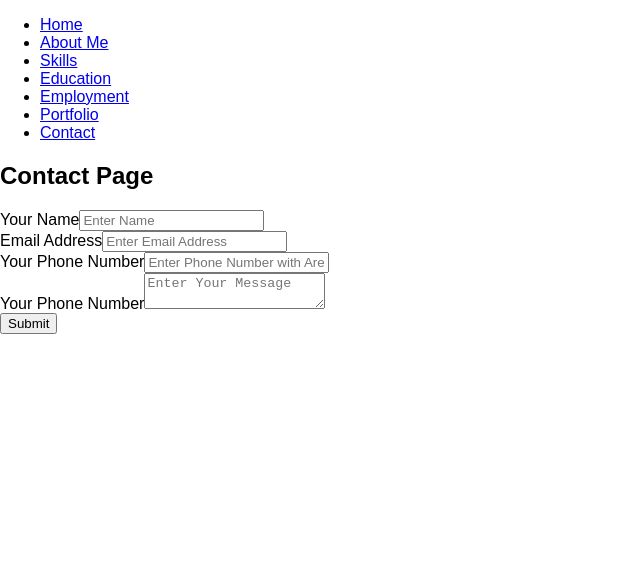
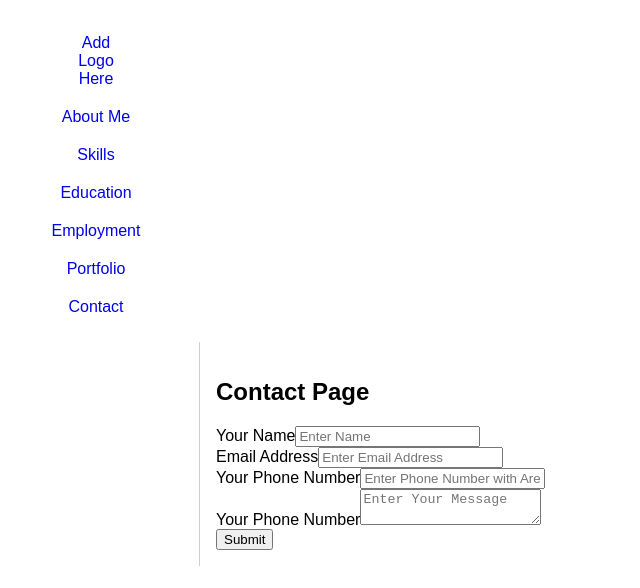
Before and after one commit to marinaher/marina-portfolio, a React (Create React App) app: page /Contact in a window 1280 px wide. Shown: the top 588 px of the page, without its empty margins (0-640 px from the left). Built offline with nearby package versions, Linux system fonts and the light colour scheme.

Commit message:
updated classnames and styles

```diff
--- a/src/containers/Navbar/index.js
+++ b/src/containers/Navbar/index.js
@@ -11,15 +11,15 @@ import './navbar.css';
 
 const Navbar = () => (
   <Router>
-    <nav className="navbar-container">
-      <ul className="navbar-list">
-        <li className="nav-list-item"><Link to="/">Home</Link></li>
-        <li className="nav-list-item"><Link to="/AboutMe">About Me</Link></li>
-        <li className="nav-list-item"><Link to="/Skills">Skills</Link></li>
-        <li className="nav-list-item"><Link to="/Education">Education</Link></li>
-        <li className="nav-list-item"><Link to="/Employment">Employment</Link></li>
-        <li className="nav-list-item"><Link to="/Portfolio">Portfolio</Link></li>
-        <li className="nav-list-item"><Link to="/Contact">Contact</Link></li>
+    <nav className="sidebar sidebar-block">
+      <ul className="list">
+        <li className="list-item"><Link to="/">Add <br /> Logo <br /> Here</Link></li>
+        <li className="list-item"><Link to="/AboutMe">About Me</Link></li>
+        <li className="list-item"><Link to="/Skills">Skills</Link></li>
+        <li className="list-item"><Link to="/Education">Education</Link></li>
+        <li className="list-item"><Link to="/Employment">Employment</Link></li>
+        <li className="list-item"><Link to="/Portfolio">Portfolio</Link></li>
+        <li className="list-item"><Link to="/Contact">Contact</Link></li>
       </ul>
 
       <Route exact={true} path="/" component={Home} />
--- a/src/containers/Navbar/navbar.css
+++ b/src/containers/Navbar/navbar.css
@@ -0,0 +1,50 @@
+
+
+.sidebar-block {
+  border: none;
+  display: block;
+  outline: none;
+  padding: 8px 16px;
+  text-align: left;
+}
+
+.list-item a {
+  cursor: pointer;
+  text-decoration: none;
+}
+
+nav {
+    float: left;
+    max-width: 160px;
+    margin: 0;
+    padding: 1em;
+}
+
+nav ul {
+    list-style-type: none;
+    padding: 0;
+}
+
+nav ul a {
+    text-decoration: none;
+}
+
+li.list-item {
+    padding: 10px;
+    text-align: center;
+}
+
+.sidebar {
+  background-color: #fff;
+  height: 100%;
+  position: fixed!important;
+  width: 300px;
+  z-index:3;
+}
+
+section {
+    border-left: 1px solid rgba(128, 128, 128, 0.39);
+    margin-left: 183px;
+    padding: 1em;
+    width: 500px;
+}
```
